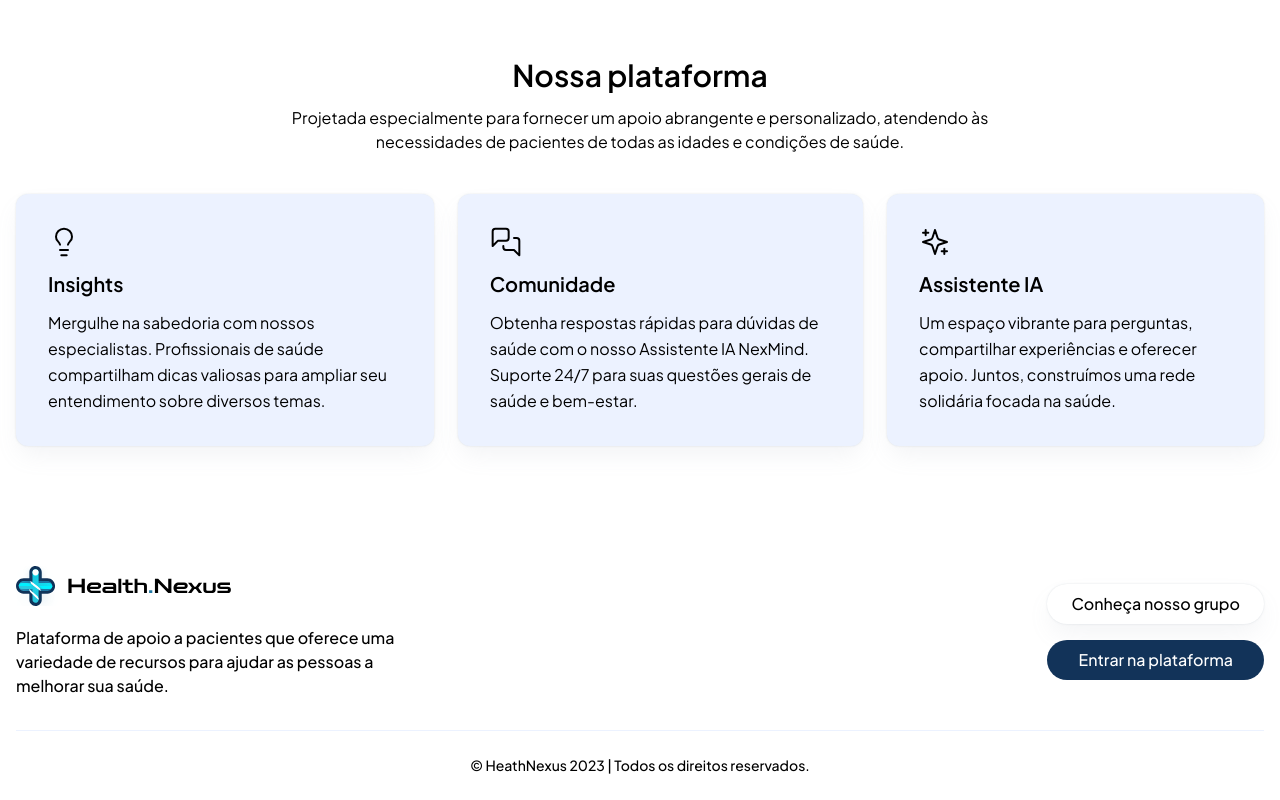
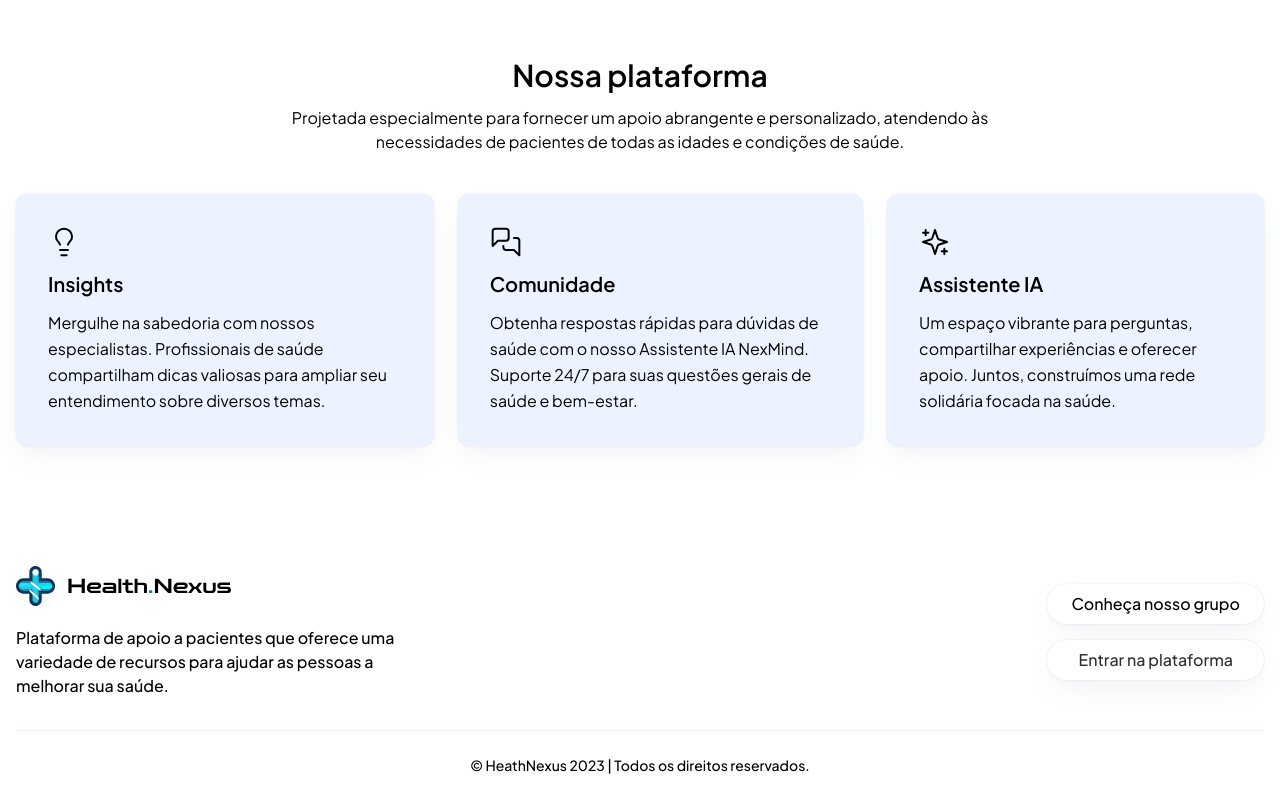
Before and after one commit to ErickKS/health-nexus, a Next.js app: page / in a window 1280 px wide. Shown: the part 1220-2020 px from the top of the page. Built offline with nearby package versions, Linux system fonts and the light colour scheme.

Commit message:
style: footer (home)

```diff
--- a/src/components/home/footer.tsx
+++ b/src/components/home/footer.tsx
@@ -18,7 +18,7 @@ export function Footer() {
         <div className="flex flex-col gap-4">
           <Members />
 
-          <Button href={"/autenticacao/login"} size="lg">
+          <Button href={"/autenticacao/login"} variant="secondary" size="lg">
             Entrar na plataforma
           </Button>
         </div>
```
